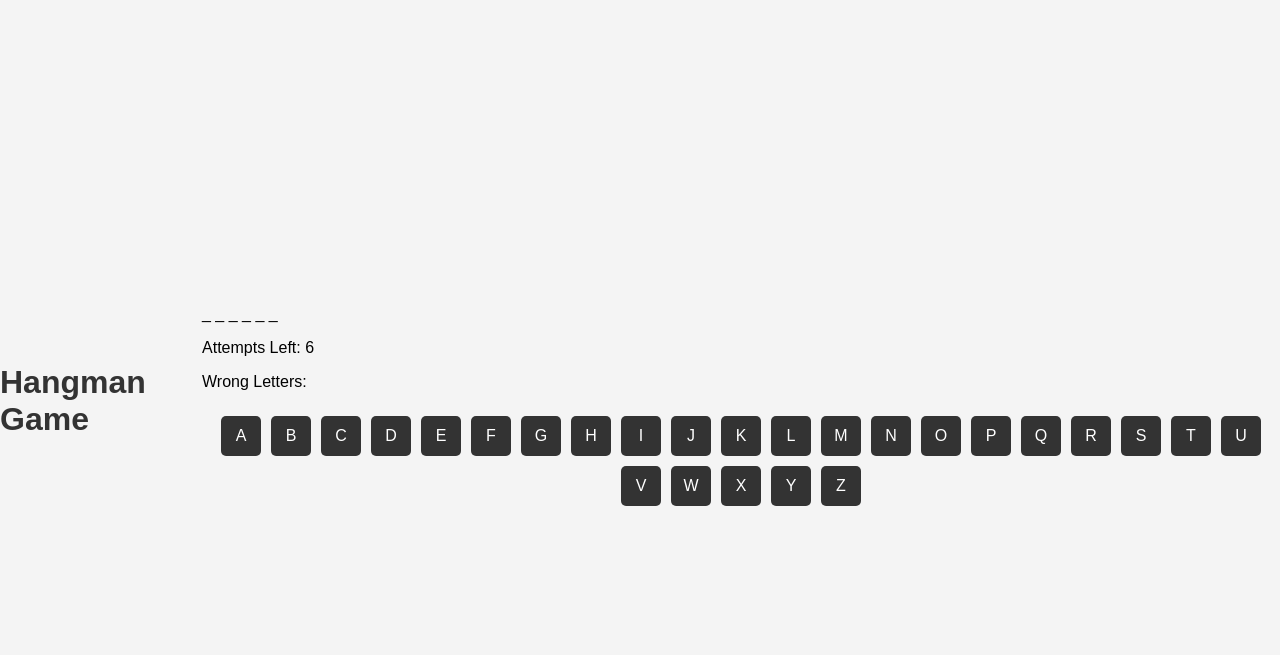
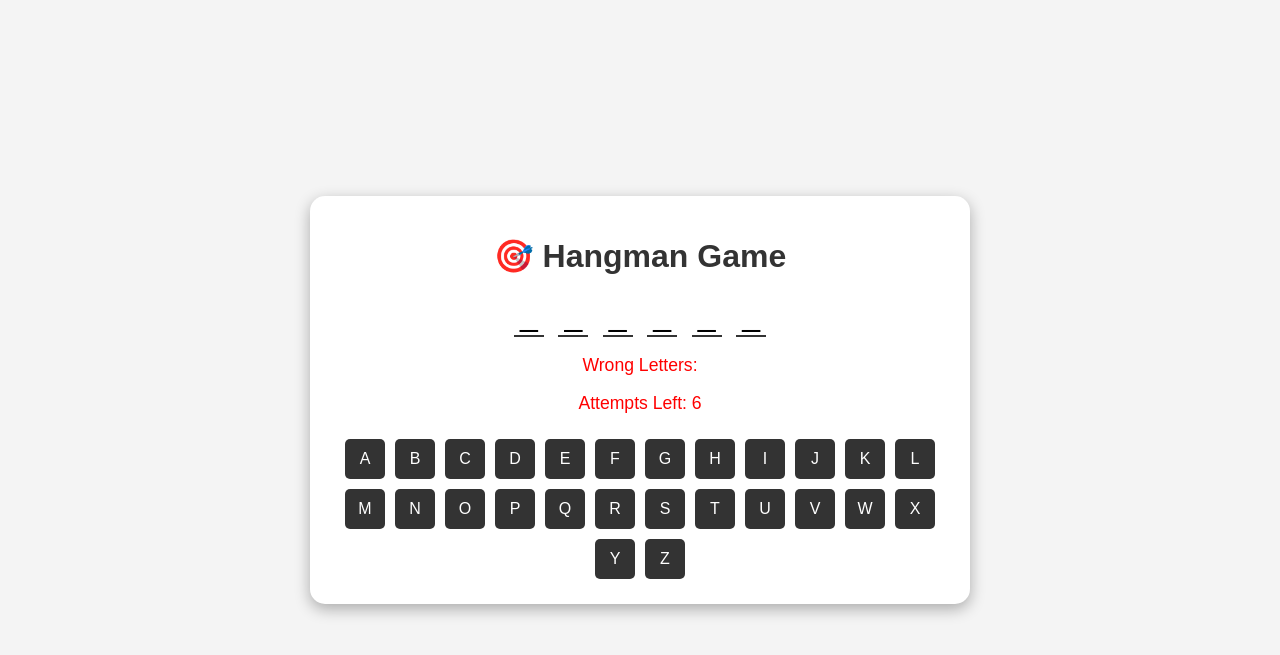
Before and after one commit to sakshi-1234588/CodeAlpha_HangmanGame, a Flask app: page / in a window 1280 px wide. Shown: the top 655 px of the page. Run offline with Flask 3, Linux system fonts and the light colour scheme.

Commit message:
update app.py and index.html

```diff
--- a/app.py
+++ b/app.py
@@ -8,7 +8,6 @@
 # Word list
 words = ["python", "hangman", "simple", "coding", "random"]
 
-# Start new game
 def new_game():
     word = random.choice(words).upper()
     session['word'] = word
@@ -16,7 +15,6 @@
     session['attempts'] = 6
     session['wrong_letters'] = []
 
-# Home route
 @app.route("/", methods=["GET", "POST"])
 def index():
     if 'word' not in session:
@@ -39,12 +37,16 @@
 
     display_word = [ch if ch in session['guessed'] else "_" for ch in session['word']]
     letters = list(string.ascii_uppercase)
-    hangman_stage = 6 - session["attempts"]
 
-    return render_template("index.html", display_word=display_word, attempts=session['attempts'],
-                           wrong=session['wrong_letters'], letters=letters, message=message, stage=hangman_stage)
+    return render_template(
+        "index.html",
+        display_word=display_word,
+        attempts=session['attempts'],
+        wrong=session['wrong_letters'],
+        letters=letters,
+        message=message
+    )
 
-# Reset game
 @app.route("/reset")
 def reset():
     new_game()
--- a/templates/index.html
+++ b/templates/index.html
@@ -2,25 +2,29 @@
 <html lang="en">
 <head>
     <meta charset="UTF-8">
+    <meta name="viewport" content="width=device-width, initial-scale=1.0">
     <title>Hangman Game</title>
     <link rel="stylesheet" href="{{ url_for('static', filename='style.css') }}">
 </head>
 <body>
-<h1>Hangman Game</h1>
-<div class="game-container">
-    <div class="hangman">
-        <div class="gallow"></div>
-        {% if stage > 0 %}<div class="head"></div>{% endif %}
-        {% if stage > 1 %}<div class="body"></div>{% endif %}
-        {% if stage > 2 %}<div class="left-arm"></div>{% endif %}
-        {% if stage > 3 %}<div class="right-arm"></div>{% endif %}
-        {% if stage > 4 %}<div class="left-leg"></div>{% endif %}
-        {% if stage > 5 %}<div class="right-leg"></div>{% endif %}
+    <div class="container">
+        <h1>🎯 Hangman Game</h1>
+
+        <!-- ❌ Hangman image section removed -->
+
+        <div class="word">
+            {% for ch in display_word %}
+                <span>{{ ch }}</span>
+            {% endfor %}
         </div>
 
-    <p class="word">{{ display_word|join(" ") }}</p>
+        <div class="wrong-letters">
+            <p>Wrong Letters: {{ wrong | join(', ') }}</p>
+        </div>
+
+        <div class="attempts">
             <p>Attempts Left: {{ attempts }}</p>
-    <p>Wrong Letters: {{ wrong|join(", ") }}</p>
+        </div>
 
         {% if message %}
             <h2 class="message">{{ message }}</h2>
@@ -28,11 +32,10 @@
         {% else %}
             <form method="POST" class="letters-form">
                 {% for letter in letters %}
-                {% if letter not in display_word and letter not in wrong %}
-                    <button type="submit" name="letter" value="{{ letter }}">{{ letter }}</button>
-                {% else %}
-                    <button type="button" disabled>{{ letter }}</button>
-                {% endif %}
+                    <button type="submit" name="letter" value="{{ letter }}"
+                        {% if letter in session['guessed'] %} disabled {% endif %}>
+                        {{ letter }}
+                    </button>
                 {% endfor %}
             </form>
         {% endif %}
```
Lines whose indentation alone changed are shown as unchanged.
